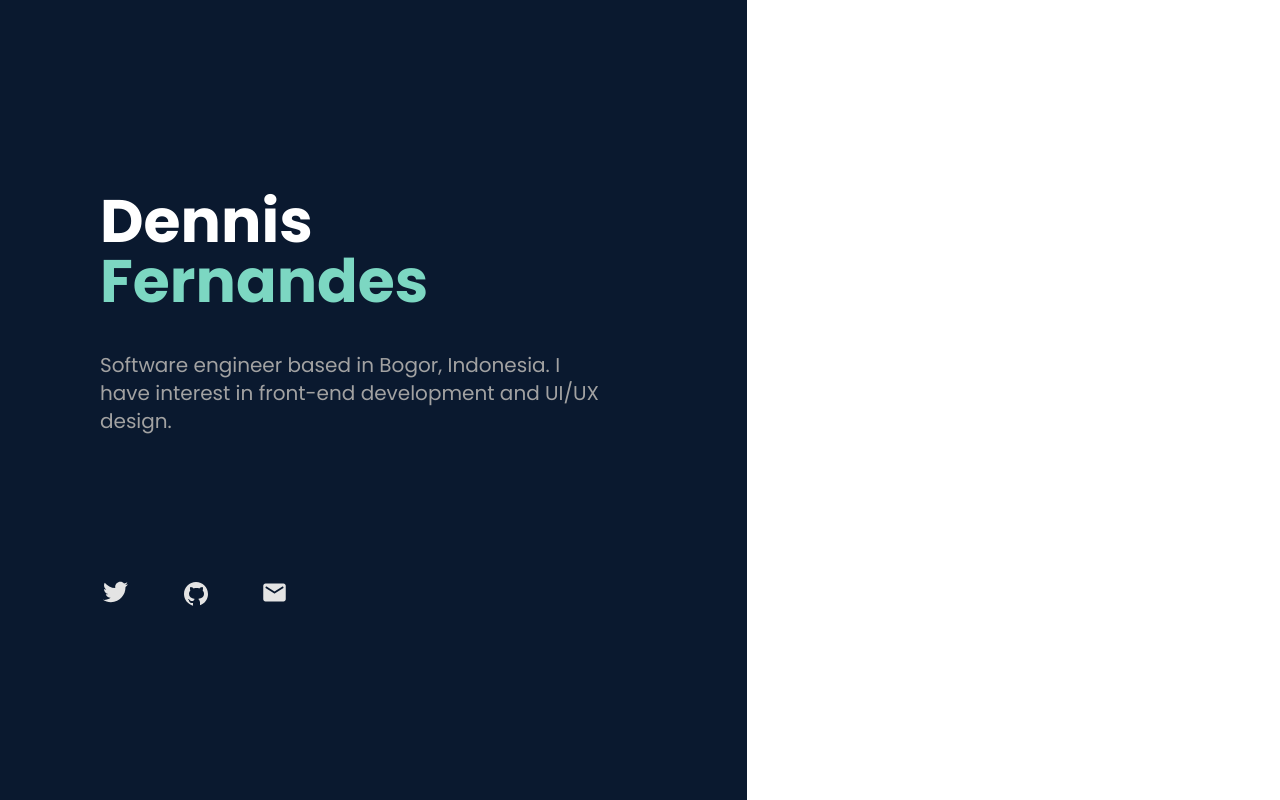
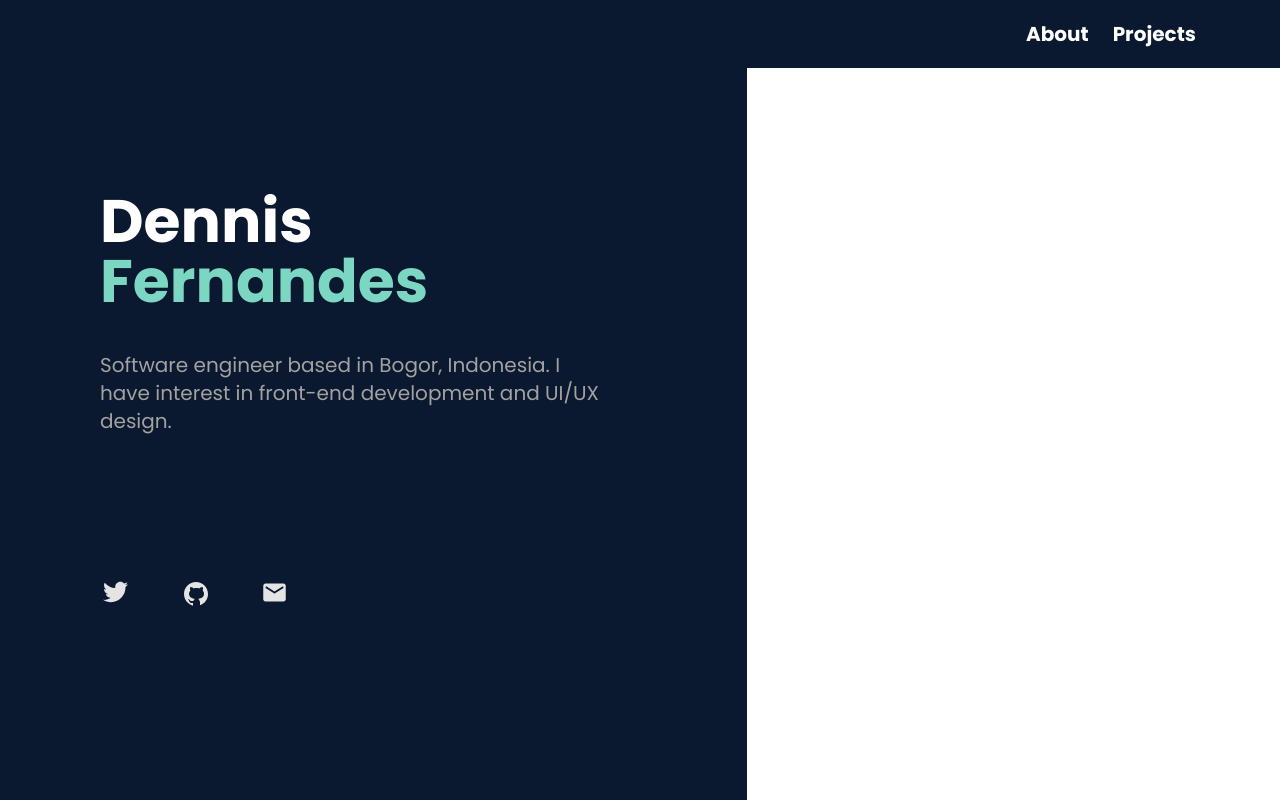
Before and after one commit to kecoaberotak/kecoaberotak-portfolio-website, a React (Vite) app: page / in a window 1280 px wide. Built offline with nearby package versions, Linux system fonts and the light colour scheme.

Commit message:
benerin ui navbar

```diff
--- a/src/App.jsx
+++ b/src/App.jsx
@@ -6,7 +6,7 @@ function App() {
 
   return (
     <div className="main">
-      {/* <Navbar/> */}
+      <Navbar/>
       <FixedSection/>
       {/* <ScrollSection/> */}
     </div>
--- a/src/components/fragments/Navbar.jsx
+++ b/src/components/fragments/Navbar.jsx
@@ -13,7 +13,7 @@ const Navbar = () => {
 
   return(
     <nav className={`${navOption}`}>
-      <ul className="flex gap-6 mr-16 p-5 text-xl font-bold">
+      <ul className="flex gap-6 md:mr-16 p-5 md:text-lg lg:text-xl font-bold">
         <li className="hover:text-biruLight duration-500">
           <a href="#about">About</a>
         </li>
```
